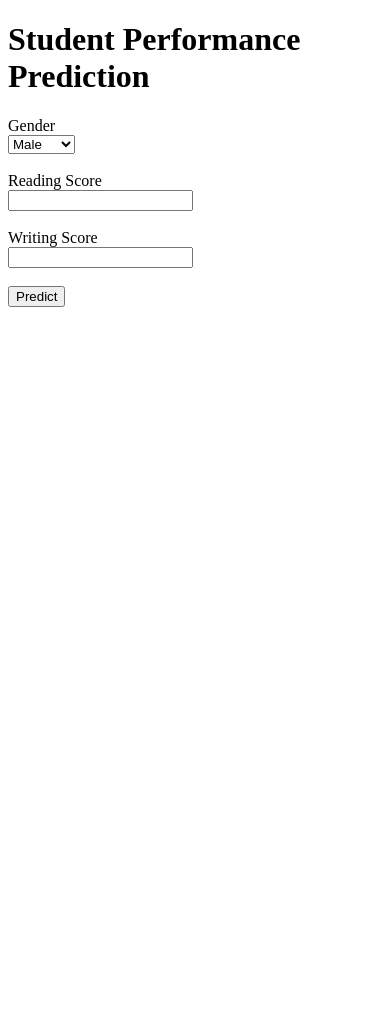
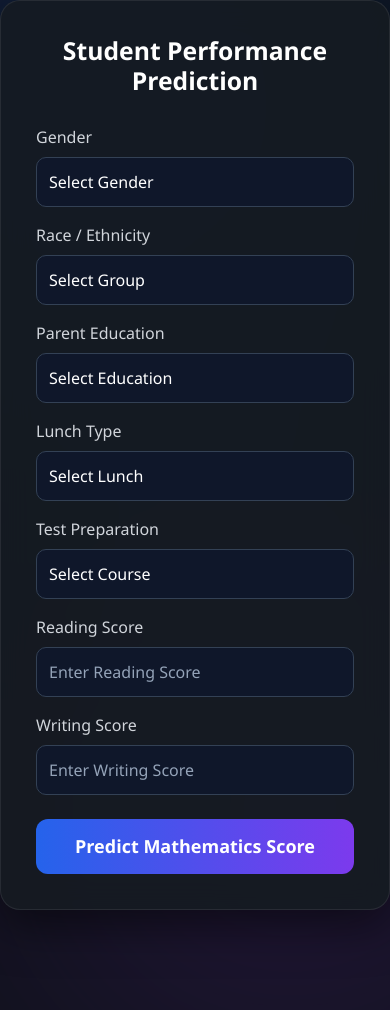
Before and after one commit to KhalidRais09/Machine_Learning-projects, a Flask app: template templates/home.html in a window 390 px wide; the page is wider, and only the part inside the window is pictured. Before the commit the page ends 307 px from the top of that part, so only its background shows below. Run offline with Flask 3, Linux system fonts and the light colour scheme; the template is opened without the code that fills it, so the values that code supplies are empty.

Commit message:
Prediction pipeline

```diff
--- a/app.py
+++ b/app.py
@@ -1,10 +1,38 @@
-from flask import Flask, render_template
+from flask import Flask, render_template,request
+import numpy as np
+import pandas as pd
+from src.pipeline.predict_pipeline import PredictPipeline, CustomData
+application = Flask(__name__)
 
-app = Flask(__name__)
+app= application
 
-@app.route("/")
-def home():
-    return render_template("home.html")
+@app.route('/')
+def index():
+    return render_template("index.html")
+
+
+@app.route('/predictdata', methods=['GET', 'POST'])
+def predict_datapoint():
+    if request.method == 'GET':
+        return render_template("home.html")
+    else:
+        data = CustomData(
+            gender=request.form["gender"],
+            race_ethnicity=request.form["ethnicity"],
+            parental_level_of_education=request.form["parental_level_of_education"],
+            lunch=request.form["lunch"],
+            test_preparation_course=request.form["test_preparation_course"],
+            reading_score=float(request.form["reading_score"]),
+            writing_score=float(request.form["writing_score"]),
+            )
+
+        pred_df = data.get_data_as_data_frame()
+        print(pred_df)
+
+        predict_pipeline = PredictPipeline()
+        results = predict_pipeline.predict(pred_df)
+
+        return render_template('home.html', results=results[0])
 
 if __name__ == "__main__":
-    app.run(debug=True)
+    app.run(host="0.0.0.0", debug=True)
--- a/src/components/model_trainer.py
+++ b/src/components/model_trainer.py
@@ -22,7 +22,7 @@ from src.utils import save_object,evaluate_models
 
 @dataclass
 class ModelTrainerConfig:
-    trained_model_file_path=os.path.join("artifacts","model.pkl")
+    trained_model_file_path=os.path.join("artifact","model.pkl")
 
 class ModelTrainer:
     def __init__(self):
--- a/templates/home.html
+++ b/templates/home.html
@@ -1,38 +1,307 @@
 <!DOCTYPE html>
 <html lang="en">
+
 <head>
+
     <meta charset="UTF-8">
     <meta name="viewport" content="width=device-width, initial-scale=1.0">
+
     <title>Student Performance Prediction</title>
+
+    <link href="https://cdn.jsdelivr.net/npm/bootstrap@5.3.3/dist/css/bootstrap.min.css" rel="stylesheet">
+
+    <style>
+        *{
+            margin:0;
+            padding:0;
+            box-sizing:border-box;
+            font-family:'Segoe UI',sans-serif;
+        }
+
+        body{
+            min-height:100vh;
+            display:flex;
+            justify-content:center;
+            align-items:center;
+            background:#0d1117;
+            overflow:hidden;
+            position:relative;
+        }
+
+        /* Animated Background */
+
+        body::before{
+            content:"";
+            position:absolute;
+            width:450px;
+            height:450px;
+            background:#2563eb;
+            border-radius:50%;
+            filter:blur(170px);
+            top:-120px;
+            left:-120px;
+            opacity:.35;
+        }
+
+        body::after{
+            content:"";
+            position:absolute;
+            width:400px;
+            height:400px;
+            background:#9333ea;
+            border-radius:50%;
+            filter:blur(170px);
+            bottom:-100px;
+            right:-100px;
+            opacity:.35;
+        }
+
+        .card{
+            position:relative;
+            z-index:2;
+            width:100%;
+            max-width:700px;
+            background:rgba(22,27,34,.9);
+            border:1px solid rgba(255,255,255,.08);
+            border-radius:20px;
+            backdrop-filter:blur(15px);
+            box-shadow:0 15px 45px rgba(0,0,0,.5);
+            padding:35px;
+        }
+
+        h2{
+            text-align:center;
+            color:white;
+            margin-bottom:30px;
+            font-weight:700;
+        }
+
+        .form-label{
+            color:#d1d5db;
+            font-weight:500;
+        }
+
+        .form-control,
+        .form-select{
+            background:#0f172a;
+            color:white;
+            border:1px solid #334155;
+            border-radius:10px;
+            padding:12px;
+        }
+
+        .form-control:focus,
+        .form-select:focus{
+            background:#0f172a;
+            color:white;
+            border-color:#3b82f6;
+            box-shadow:0 0 12px rgba(59,130,246,.5);
+        }
+
+        .form-control::placeholder{
+            color:#94a3b8;
+        }
+
+        .btn-custom{
+            width:100%;
+            background:linear-gradient(90deg,#2563eb,#7c3aed);
+            color:white;
+            border:none;
+            padding:14px;
+            border-radius:12px;
+            font-size:18px;
+            font-weight:600;
+            transition:.3s;
+        }
+
+        .btn-custom:hover{
+            transform:translateY(-2px);
+            box-shadow:0 0 20px rgba(59,130,246,.6);
+        }
+
+        .result{
+            margin-top:25px;
+            padding:18px;
+            text-align:center;
+            background:#111827;
+            border:1px solid #3b82f6;
+            border-radius:12px;
+            color:#60a5fa;
+            font-size:26px;
+            font-weight:bold;
+        }
+    </style>
+
 </head>
 
 <body>
 
-<h1>Student Performance Prediction</h1>
+<div class="card">
 
-<form>
+<h2>Student Performance Prediction</h2>
 
-<label>Gender</label><br>
-<select>
-    <option>Male</option>
-    <option>Female</option>
+<form action="{{ url_for('predict_datapoint') }}" method="POST">
+
+<div class="row">
+
+<div class="col-md-6 mb-3">
+
+<label class="form-label">Gender</label>
+
+<select class="form-select" name="gender" required>
+
+<option selected disabled>Select Gender</option>
+
+<option value="male">Male</option>
+
+<option value="female">Female</option>
+
 </select>
+
+</div>
+
+<div class="col-md-6 mb-3">
+
+<label class="form-label">Race / Ethnicity</label>
+
+<select class="form-select" name="ethnicity" required>
+
+<option selected disabled>Select Group</option>
+
+<option value="group A">Group A</option>
+
+<option value="group B">Group B</option>
+
+<option value="group C">Group C</option>
+
+<option value="group D">Group D</option>
+
+<option value="group E">Group E</option>
+
+</select>
+
+</div>
+
+</div>
+
+<div class="row">
+
+<div class="col-md-6 mb-3">
+
+<label class="form-label">Parent Education</label>
+
+<select class="form-select" name="parental_level_of_education" required>
+
+<option selected disabled>Select Education</option>
+
+<option value="associate's degree">Associate's Degree</option>
+
+<option value="bachelor's degree">Bachelor's Degree</option>
+
+<option value="master's degree">Master's Degree</option>
+
+<option value="high school">High School</option>
+
+<option value="some college">Some College</option>
+
+<option value="some high school">Some High School</option>
+
+</select>
+
+</div>
+
+<div class="col-md-6 mb-3">
+
+<label class="form-label">Lunch Type</label>
+
+<select class="form-select" name="lunch" required>
+
+<option selected disabled>Select Lunch</option>
+
+<option value="standard">Standard</option>
+
+<option value="free/reduced">Free / Reduced</option>
+
+</select>
+
+</div>
+
+</div>
+
+<div class="row">
+
+<div class="col-md-6 mb-3">
+
+<label class="form-label">Test Preparation</label>
+
+<select class="form-select" name="test_preparation_course" required>
+
+<option selected disabled>Select Course</option>
+
+<option value="completed">Completed</option>
+
+<option value="none">None</option>
+
+</select>
+
+</div>
+
+<div class="col-md-6 mb-3">
+
+<label class="form-label">Reading Score</label>
+
+<input
+type="number"
+class="form-control"
+name="reading_score"
+placeholder="Enter Reading Score"
+min="0"
+max="100"
+required>
+
+</div>
+
+</div>
+
+<div class="mb-4">
+
+<label class="form-label">Writing Score</label>
+
+<input
+type="number"
+class="form-control"
+name="writing_score"
+placeholder="Enter Writing Score"
+min="0"
+max="100"
+required>
+
+</div>
+
+<button class="btn btn-custom">
+
+Predict Mathematics Score
+
+</button>
+
+</form>
+
+{% if results %}
+
+<div class="result">
+
+Predicted Mathematics Score
 
 <br><br>
 
-<label>Reading Score</label><br>
-<input type="number">
+{{ results }}
 
-<br><br>
+</div>
 
-<label>Writing Score</label><br>
-<input type="number">
+{% endif %}
 
-<br><br>
-
-<button type="submit">Predict</button>
-
-</form>
+</div>
 
 </body>
+
 </html>
--- /dev/null
+++ b/templates/index.html
@@ -0,0 +1 @@
+<h1>Welcome to the home page</h1>
```
Also changed, not shown: src/pipeline/predict_pipeline.py (+66 -0 lines).
